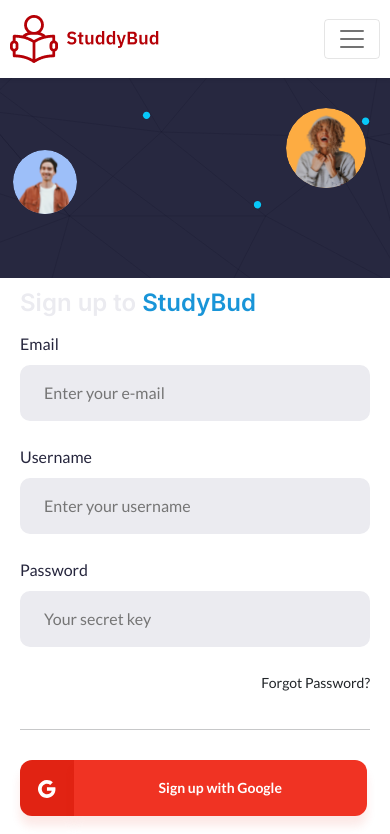
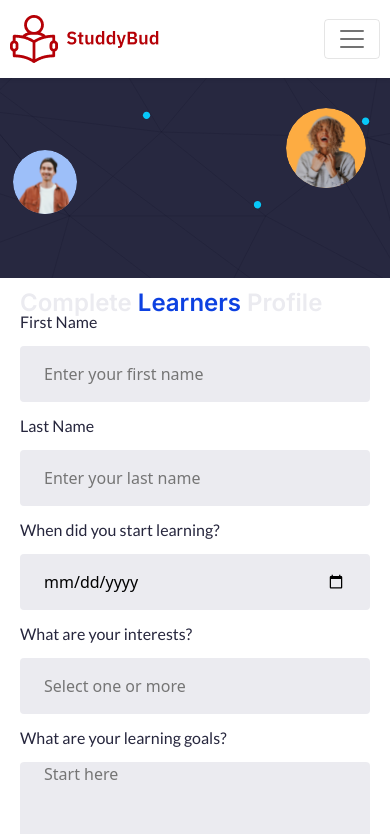
Before and after one commit to tjfaithpro/studybud, a Vue app: page /sign-up in a window 390 px wide. Shown: the top 834 px of the page. Built offline with nearby package versions, Linux system fonts and the light colour scheme.

Commit message:
Work on learners responsive and design

```diff
--- a/src/App.vue
+++ b/src/App.vue
@@ -17,9 +17,12 @@ body{
 .push-down{
   padding-top:20vh
 }
+.inner {
+  color: #0a5983;
+}
 @media (min-width: 320px) and (max-width: 812px) {
 .inner {
-  color: #1698df;
+  color: #0d41e1;
 }
 }
 </style>
--- a/src/components/Auth/LoginForm.vue
+++ b/src/components/Auth/LoginForm.vue
@@ -221,7 +221,7 @@ form input::placeholder {
 .login__form {
   width: 100vw;
   padding: 50px 20px 10px;
-  border-radius: 20px 20px 0px 0px !important;
+  border-radius: 20px;
 }
 .login__form h3 {
 
--- a/src/components/SignUpSteps/Choice.vue
+++ b/src/components/SignUpSteps/Choice.vue
@@ -142,4 +142,32 @@ export default {
 .active span {
   color: #07c8f9;
 }
+
+@media (min-width: 320px) and (max-width: 812px)  {
+.choice__path {
+  padding: 20px;
+  width: 100vw;
+}
+.paths {
+  display: block;
+}
+.learner {
+  width: 100%;
+  margin-top: 30px;
+}
+.mentor {
+  width: 100%;
+  margin-left: 0px;
+  margin-top: 40px;
+  margin-bottom: 20px;
+  padding: 20px 0;
+  cursor: pointer;
+}
+.choice__path h3 {
+
+  position: absolute;
+  top: 34%;
+  color: #fff;
+}
+}
 </style>
--- a/src/components/SignUpSteps/Learner.vue
+++ b/src/components/SignUpSteps/Learner.vue
@@ -3,14 +3,25 @@
     <form class="learner__form">
       <!-- First Layer-->
       <div class="form__group">
+        <h3>Complete <span class="inner">Learners</span> Profile</h3>
         <div class="row">
           <div class="col-sm-12 col-md-12 col-lg-6">
             <label for="first__name" class="form__label">First Name</label>
-                        <input type="text" class="form__input" placeholder="Enter your first name" />
+            <br />
+            <input
+              type="text"
+              class="form__input"
+              placeholder="Enter your first name"
+            />
           </div>
           <div class="col-sm-12 col-md-12 col-lg-6">
             <label for="first__name" class="form__label">Last Name</label>
-                        <input type="text" class="form__input" placeholder="Enter your last name" />
+            <br />
+            <input
+              type="text"
+              class="form__input"
+              placeholder="Enter your last name"
+            />
           </div>
         </div>
       </div>
@@ -19,12 +30,22 @@
       <div class="form__group">
         <div class="row">
           <div class="col-sm-12 col-md-12 col-lg-6">
-                        <label for="first__name" class="form__label">When did you start learning?</label>
+            <label for="first__name" class="form__label"
+              >When did you start learning?</label
+            >
+            <br />
             <input type="date" class="form__input" />
           </div>
           <div class="col-sm-12 col-md-12 col-lg-6">
-                        <label for="first__name" class="form__label">What are your interests?</label>
-                        <input type="select" class="form__input" placeholder="Select one or more" />
+            <label for="first__name" class="form__label"
+              >What are your interests?</label
+            >
+            <br />
+            <input
+              type="select"
+              class="form__input"
+              placeholder="Select one or more"
+            />
           </div>
         </div>
       </div>
@@ -33,22 +54,107 @@
       <div class="form__group">
         <div class="row">
           <div class="col-md-12 col-sm-12 col-lg-12">
-                        <label for="first__name" class="form__label">What are your learning goals?</label> <br>
-                        <textarea type="date" class="form__input" placeholder="Start here"></textarea>
+            <label for="first__name" class="form__label"
+              >What are your learning goals?</label
+            >
+            <br />
+            <textarea
+              type="date"
+              class="form__input"
+              placeholder="Start here"
+            ></textarea>
           </div>
         </div>
       </div>
-
     </form>
   </div>
 </template>
 
 <script>
-    export default {
-
-    }
+export default {};
 </script>
 
 <style scoped>
-    .learner {padding: 50px 70px}
+.learner {
+  padding: 50px 70px;
+}
+form h3 {
+    position: static;
+
+    color: #000000;
+    font-family: Inter;
+    font-weight: 600;
+font-size: 24px;
+line-height: 32px;
+    line-height: 32px;
+  }
+
+  form label {
+    font-family: Lato;
+    font-style: normal;
+    font-weight: normal;
+    font-size: 16px;
+    line-height: 32px;
+    color: #26263d;
+    margin: 8px 0px;
+  }
+  form input,
+  form textarea {
+    width: 100%;
+    height: 56px;
+    left: 0px;
+    top: 40px;
+    border: none;
+    background: #ebebf0;
+    padding: 0px 24px;
+    border-radius: 4px;
+  }
+  form textarea {
+    height: 160px;
+  }
+  form input:focus-visible, textarea:focus-visible {
+    outline: none;
+  }
+
+@media (min-width: 320px) and (max-width: 812px) {
+  .learner {
+    padding: 20px;
+  }
+  form h3 {
+    position: absolute;
+    top: 34%;
+    color: #ebebf0;
+    font-family: Inter;
+    font-style: normal;
+    font-weight: 600;
+    font-size: 24px;
+    line-height: 32px;
+  }
+  form label {
+    font-family: Lato;
+    font-style: normal;
+    font-weight: normal;
+    font-size: 16px;
+    line-height: 32px;
+    color: #26263d;
+    margin: 8px 0px;
+  }
+  form input,
+  form textarea {
+    width: 100%;
+    height: 56px;
+    left: 0px;
+    top: 40px;
+    border: none;
+    background: #ebebf0;
+    padding: 0px 24px;
+    border-radius: 4px;
+  }
+  form textarea {
+    height: 160px;
+  }
+  form input:focus-visible, textarea:focus-visible {
+    outline: none;
+  }
+}
 </style>
--- a/src/views/Multistep.vue
+++ b/src/views/Multistep.vue
@@ -40,7 +40,7 @@ export default {
         { component: Learner },
         { component: Mentor },
       ],
-      currentStep: 0,
+      currentStep: 2,
       showComplete: false,
       showNext: true,
     };
```
Lines whose indentation alone changed are shown as unchanged.
